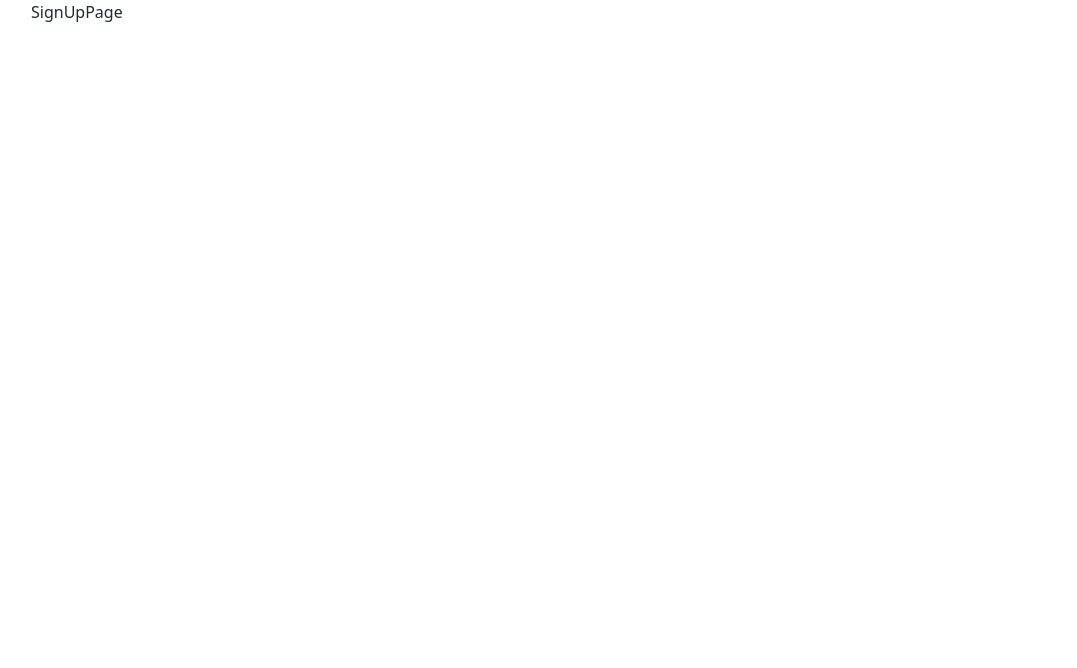
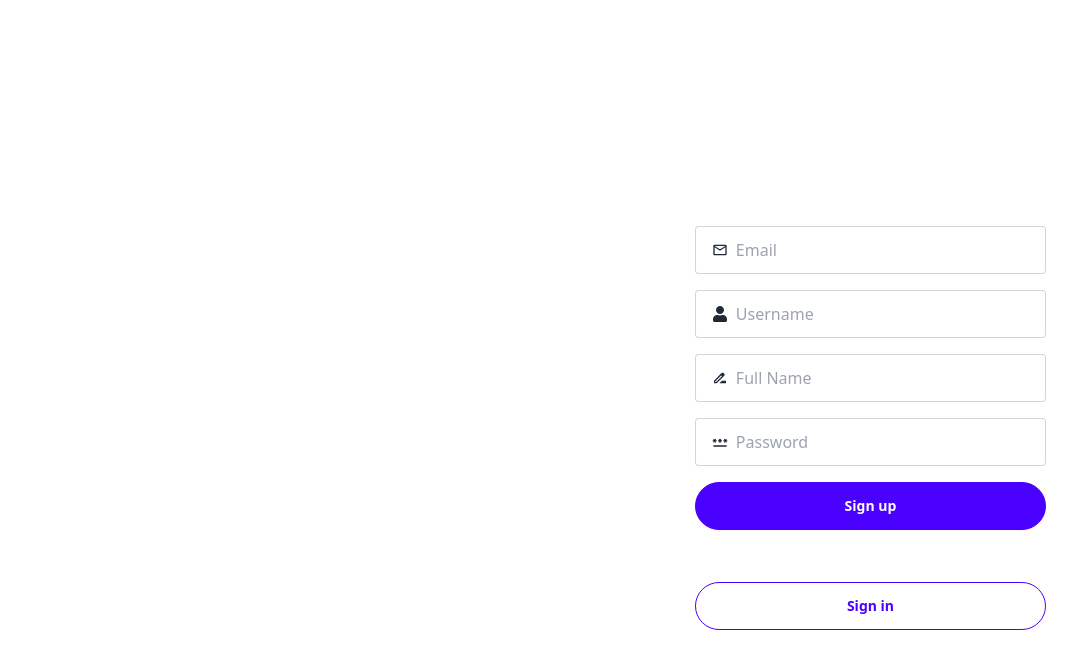
Before and after one commit to Badrul886/twitter-clone, a React app in the folder frontend/: page /signup in a window 1280 px wide. Shown: the top 668 px of the page, without its empty margins (33-1110 px from the left). Built offline with nearby package versions, Linux system fonts and the light colour scheme; the HTML template or start-up script is replaced by a standard one.

Commit message:
SignUpPage completed successfully

```diff
--- /dev/null
+++ b/frontend/src/components/svgs/X.jsx
@@ -0,0 +1,6 @@
+const XSvg = (props) => (
+<svg aria-hidden='true' viewBox='0 0 24 24' {...props}>
+<path d='M18.244 2.25h3.308l-7.227 8.26 8.502 11.24H16.17l-5.214-6.817L4.99 21.75H1.68l7.73-8.835L1.254 2.25H8.08l4.713 6.231zm-1.161 17.52h1.833L7.084 4.126H5.117z' />
+</svg>
+);
+export default XSvg;
--- a/frontend/src/pages/auth/signup/SignUpPage.jsx
+++ b/frontend/src/pages/auth/signup/SignUpPage.jsx
@@ -1,9 +1,105 @@
-import React from 'react'
+import { Link } from "react-router-dom";
+import { useState } from "react";
+
+import XSvg from "../../../components/svgs/X";
+
+import { MdOutlineMail } from "react-icons/md";
+import { FaUser } from "react-icons/fa";
+import { MdPassword } from "react-icons/md";
+import { MdDriveFileRenameOutline } from "react-icons/md";
 
 const SignUpPage = () => {
+  const [formData, setFormData] = useState({
+    email: "",
+    username: "",
+    fullName: "",
+    password: "",
+  });
+
+  const handleSubmit = (e) => {
+    e.preventDefault();
+    console.log(formData);
+  };
+
+  const handleInputChange = (e) => {
+    setFormData({ ...formData, [e.target.name]: e.target.value });
+  };
+
+  const isError = false;
+
   return (
-    <div>SignUpPage</div>
-  )
-}
-
-export default SignUpPage
+    <div className="max-w-screen-xl mx-auto flex h-screen px-10">
+      <div className="flex-1 hidden lg:flex items-center  justify-center">
+        <XSvg className=" lg:w-2/3 fill-white" />
+      </div>
+      <div className="flex-1 flex flex-col justify-center items-center">
+        <form
+          className="lg:w-2/3  mx-auto md:mx-20 flex gap-4 flex-col"
+          onSubmit={handleSubmit}
+        >
+          <XSvg className="w-24 lg:hidden fill-white" />
+          <h1 className="text-4xl font-extrabold text-white">Join today.</h1>
+          <label className="input input-bordered rounded flex items-center gap-2">
+            <MdOutlineMail />
+            <input
+              type="email"
+              className="grow"
+              placeholder="Email"
+              name="email"
+              onChange={handleInputChange}
+              value={formData.email}
+            />
+          </label>
+          <div className="flex gap-4 flex-wrap">
+            <label className="input input-bordered rounded flex items-center gap-2 flex-1">
+              <FaUser />
+              <input
+                type="text"
+                className="grow "
+                placeholder="Username"
+                name="username"
+                onChange={handleInputChange}
+                value={formData.username}
+              />
+            </label>
+            <label className="input input-bordered rounded flex items-center gap-2 flex-1">
+              <MdDriveFileRenameOutline />
+              <input
+                type="text"
+                className="grow"
+                placeholder="Full Name"
+                name="fullName"
+                onChange={handleInputChange}
+                value={formData.fullName}
+              />
+            </label>
+          </div>
+          <label className="input input-bordered rounded flex items-center gap-2">
+            <MdPassword />
+            <input
+              type="password"
+              className="grow"
+              placeholder="Password"
+              name="password"
+              onChange={handleInputChange}
+              value={formData.password}
+            />
+          </label>
+          <button className="btn rounded-full btn-primary text-white">
+            Sign up
+          </button>
+          {isError && <p className="text-red-500">Something went wrong</p>}
+        </form>
+        <div className="flex flex-col lg:w-2/3 gap-2 mt-4">
+          <p className="text-white text-lg">Already have an account?</p>
+          <Link to="/login">
+            <button className="btn rounded-full btn-primary text-white btn-outline w-full">
+              Sign in
+            </button>
+          </Link>
+        </div>
+      </div>
+    </div>
+  );
+};
+export default SignUpPage;
```
